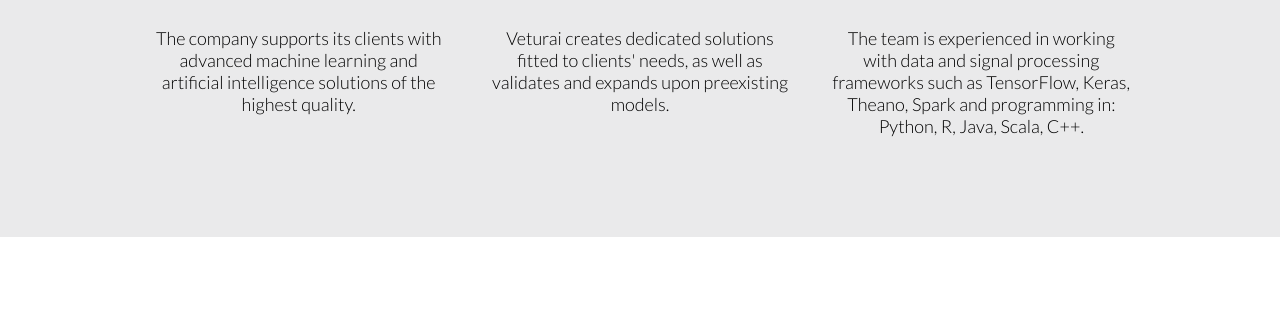
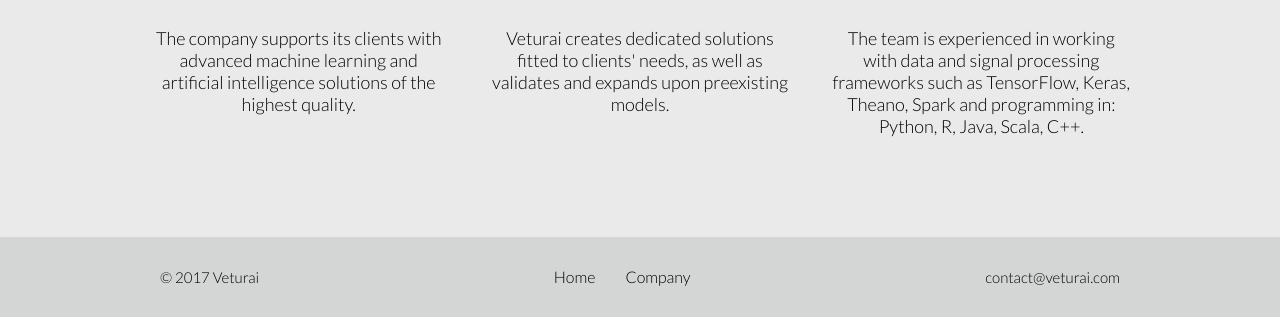
Before and after one commit to veturai/veturai.github.io, a plain HTML site: page index.html in a window 1280 px wide. Shown: the part 1188-1505 px from the top of the page. Before the commit the page ends 1425 px from the top, so only its background shows below. Drawn offline with nearby package versions, Linux system fonts and the light colour scheme; a web font is replaced by a local one.

Commit message:
Footer added

```diff
--- a/assets/css/index.css
+++ b/assets/css/index.css
@@ -172,3 +172,44 @@ body {
 .our-company__block-text {
   margin-top: 30px;
 }
+
+footer {
+  height: 80px;
+  background-color: #d4d5d5;
+}
+
+.footer__wrapper {
+  height: 100%;
+  margin: auto;
+  width: 960px;
+  display: flex;
+  justify-content: space-between;
+  align-items: center;
+}
+
+.footer__copy {
+  font-size: 15px;
+}
+
+.footer__menu {
+  display: flex;
+}
+
+.footer__menu-option {
+  margin: 0 15px;
+  transition: 0.15s ease-in;
+  border-bottom: 1px solid transparent;
+}
+
+.footer__menu-option:hover {
+  cursor: pointer;
+  border-bottom: 1px solid #252525;
+}
+
+.footer__email {
+  font-size: 15px;
+}
+
+.footer__email:hover {
+  cursor: pointer;
+}
--- a/index.html
+++ b/index.html
@@ -74,5 +74,15 @@
             </div>
         </div>
     </div>
+    <footer>
+        <div class="footer__wrapper">
+            <div class="footer__copy">&copy; 2017 Veturai</div>
+            <div class="footer__menu">
+                <div class="footer__menu-option section-home">Home</div>
+                <div class="footer__menu-option section-company">Company</div>
+            </div>
+            <div class="footer__email">contact@veturai.com</div>
+        </div>
+    </footer>
 </body>
 </html>
```
